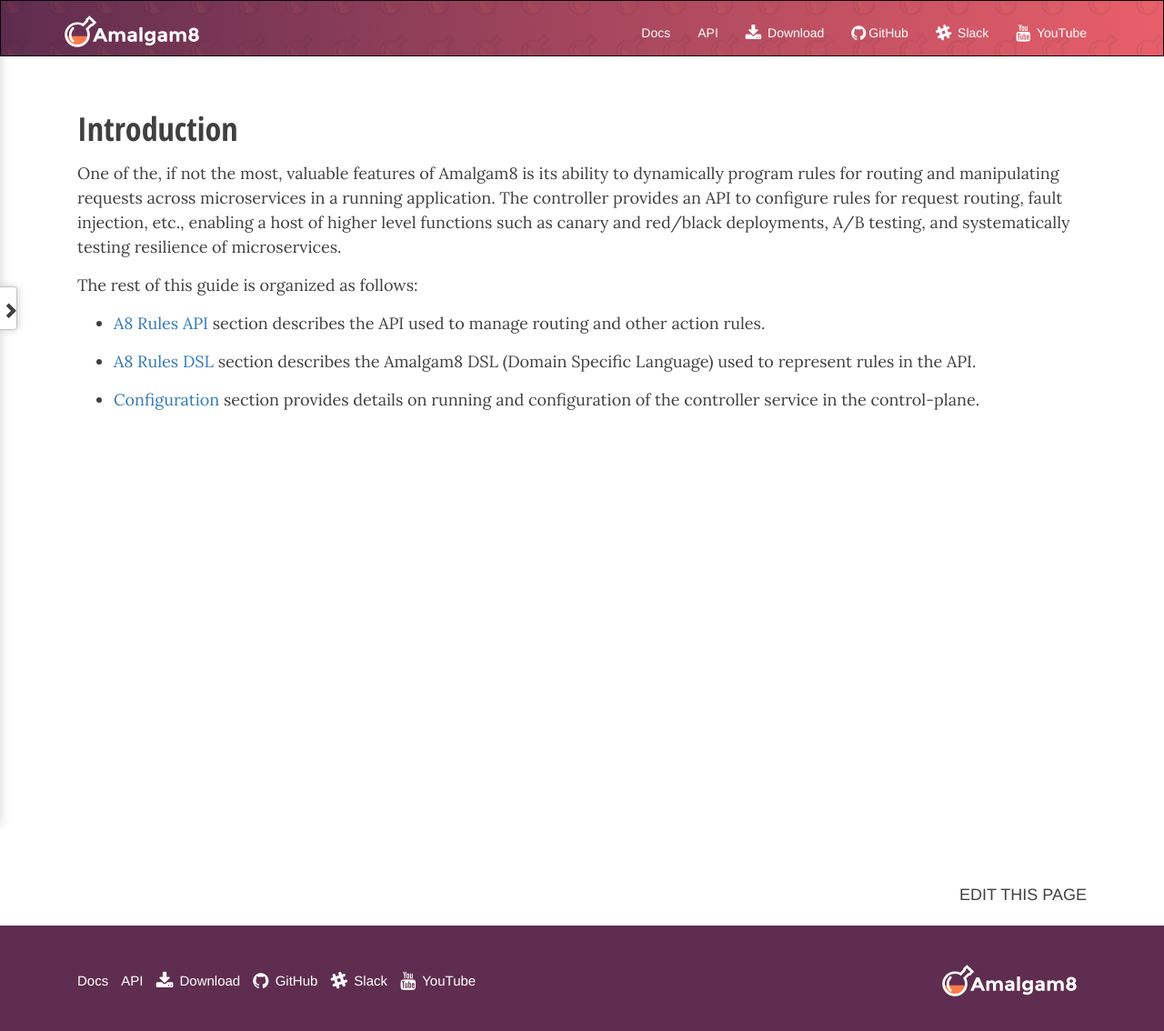
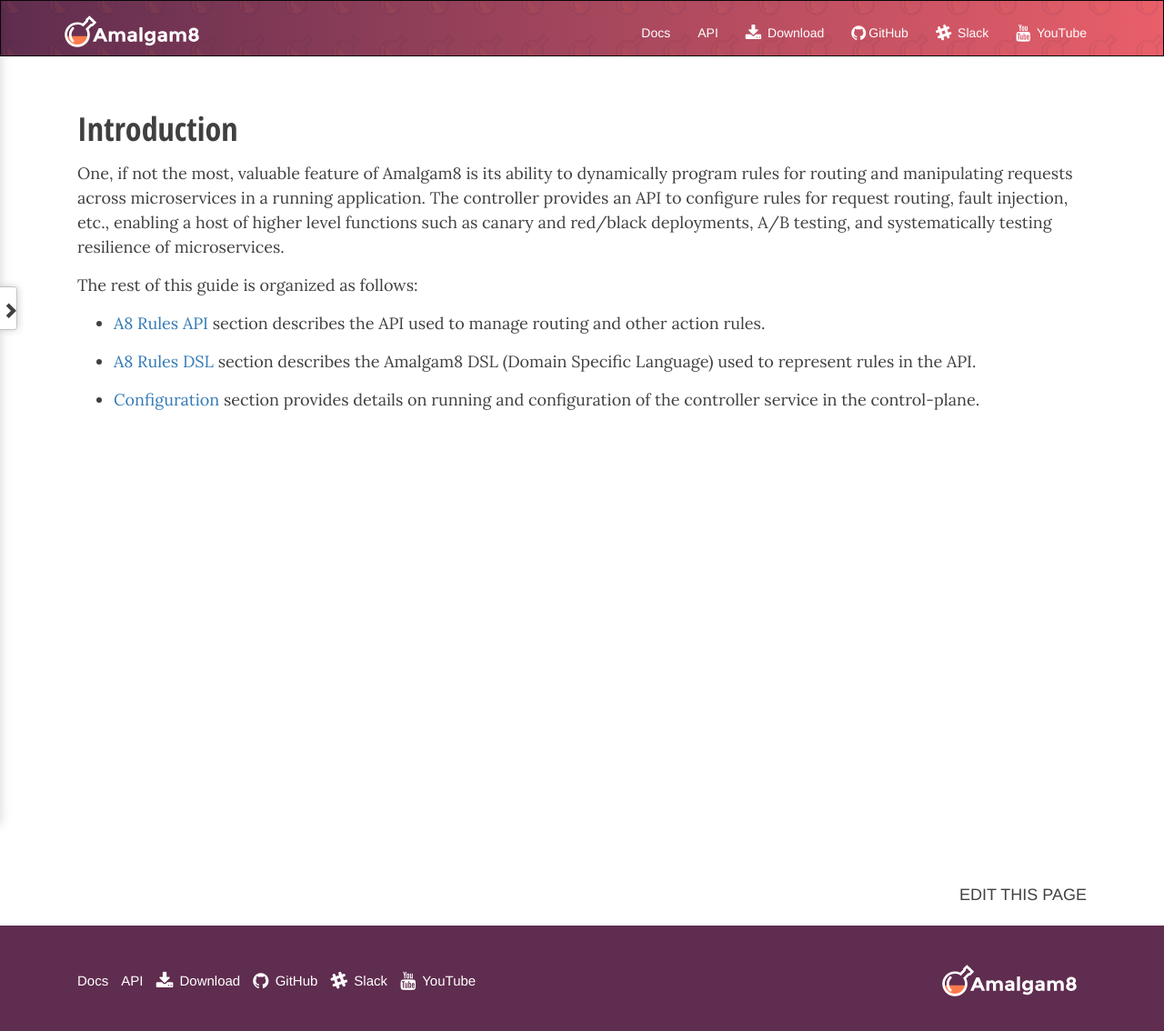
Before and after one commit to amalgam8/amalgam8.github.io, a Jekyll site: the page built from _docs/2-controlplane/1-controller/intro.md, in a window 1280 px wide. Shown: the whole page at 91% size. Built offline with Jekyll 4.4.1, drawn with Linux system fonts in a browser that asks for light colours; nearby versions of some CDN libraries; comment, search, counter and statistics services are not loaded.

Commit message:
small grammatical fixes

```diff
--- a/_docs/2-controlplane/1-controller/intro.md
+++ b/_docs/2-controlplane/1-controller/intro.md
@@ -7,7 +7,7 @@ subcategory: Route Controller
 order: 0
 ---
 
-One of the, if not the most, valuable features of Amalgam8 is its ability to
+One, if not the most, valuable feature of Amalgam8 is its ability to
 dynamically program rules for routing and manipulating requests across microservices in a running application.
 The controller provides an API to configure rules for request routing, fault injection, etc.,
 enabling a host of higher level functions such as
```
Also changed, not shown: _docs/0-intro.md (+1 -1 lines).
